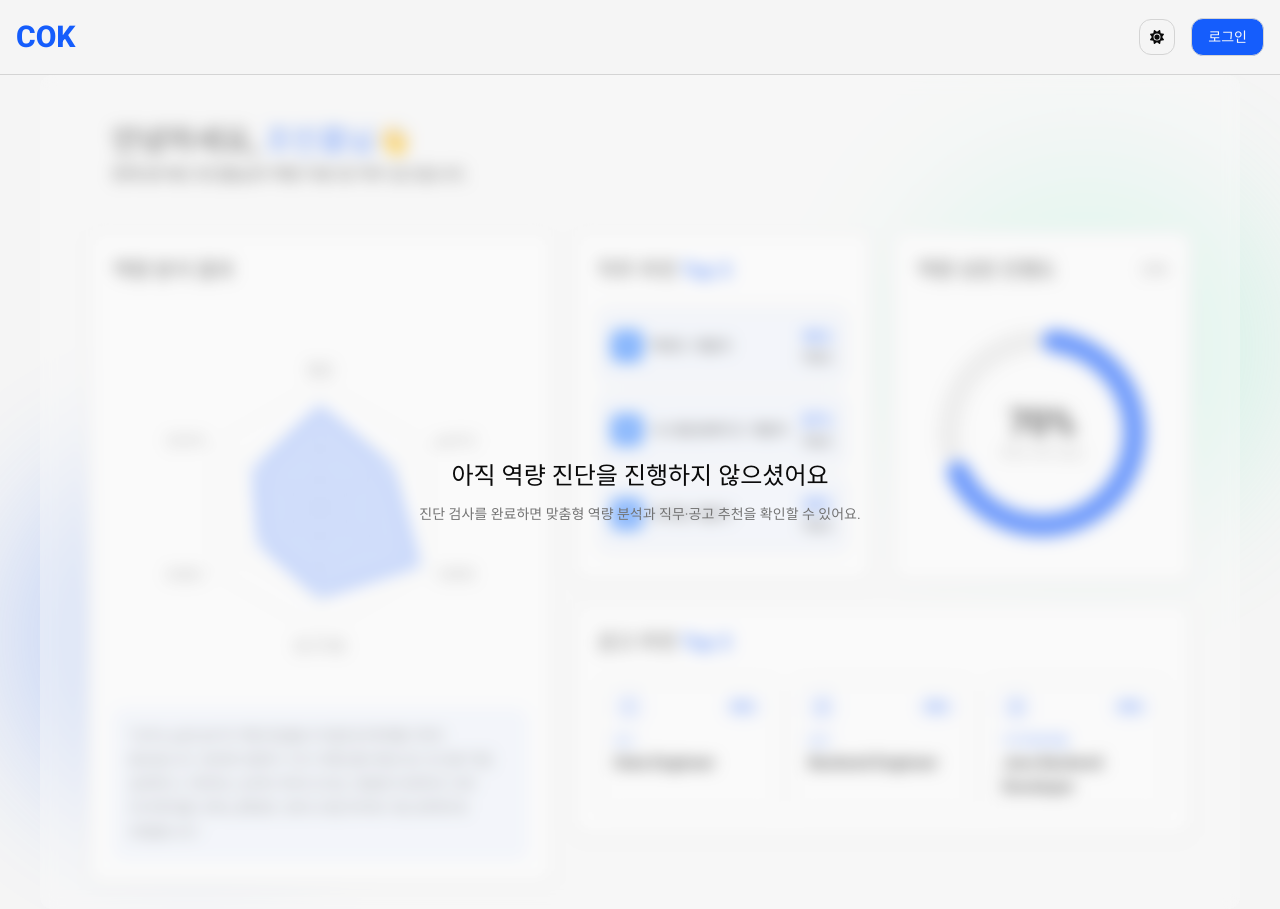
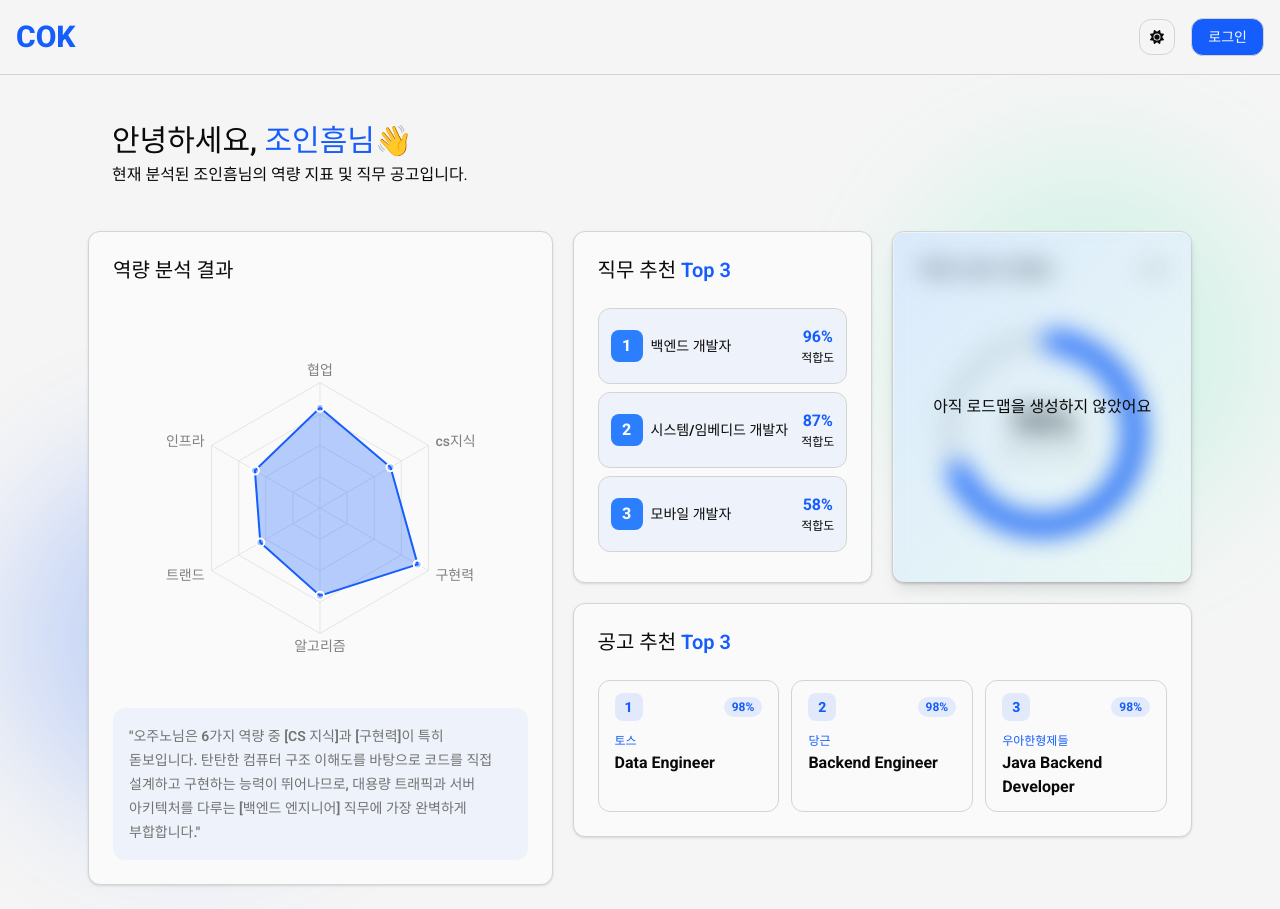
Before and after one commit to seokhan0731/COK, a React (Vite) app in the folder frontend/: page /dashboard in a window 1280 px wide. Built offline with nearby package versions, Linux system fonts and the light colour scheme; no server answers.

Commit message:
_component의 Button.tsx src/component로 이동

```diff
--- a/frontend/src/page/mypage/_component/Button.tsx
+++ b/frontend/src/component/button/Button.tsx
@@ -1,5 +1,5 @@
 import type { ButtonHTMLAttributes } from 'react';
-import { cn } from '../../../util/cn';
+import { cn } from '../../util/cn';
 
 const BASE_STYLES = [
   'px-4 py-2 border border-border rounded-xl font-bold transition duration-200',
--- a/frontend/src/component/header/Header.tsx
+++ b/frontend/src/component/header/Header.tsx
@@ -10,7 +10,7 @@ import LoginModal from '../modal/LoginModal';
 
 /* Component */
 import ProfileIcon from './_component/ProfileIcon';
-import { OutlineButton, PrimaryButton } from '../../page/mypage/_component/Button'; // 나중에 지줘야 함
+import { OutlineButton, PrimaryButton } from '../button/Button';
 
 /* Icon */
 import { FaMoon } from 'react-icons/fa6';
--- a/frontend/src/page/dashboard_page/DashboardPage.tsx
+++ b/frontend/src/page/dashboard_page/DashboardPage.tsx
@@ -36,7 +36,8 @@ const posting: { companyName: string; title: string; match: number }[] = [
 ];
 
 // 진단 검사 완료 여부 (임의값 — 실제로는 API/상태에서 받아옴)
-const hasDiagnosis = false;
+const hasDiagnosis = true;
+const blockLoadMapProgress = true;
 
 const DashboardPage = () => {
   return (
@@ -54,9 +55,12 @@ const DashboardPage = () => {
           'lg:w-96 lg:h-96',
         )}
       />
+
+      {/* 가로 제한 레이아웃 */}
       <div
         className={clsx('relative max-w-300 w-full flex flex-col p-6 gap-5 mx-auto', 'lg:px-12')}
       >
+        {/* Greeting Section */}
         <section className={clsx('flex flex-col p-6 gap-1')}>
           <div className="flex flex-row">
             <span className="text-h3 font-semibold">
@@ -116,7 +120,7 @@ const DashboardPage = () => {
 
               <section
                 className={clsx(
-                  'flex-1 flex flex-col items-center-safe p-6',
+                  'relative flex-1 flex flex-col items-center-safe p-6',
                   'bg-card-background border border-border rounded-xl shadow-sm',
                 )}
               >
@@ -131,6 +135,16 @@ const DashboardPage = () => {
                   )}
                 >
                   <SkillProgressDonutChart percent={70} />
+                </div>
+
+                {/* block */}
+                <div
+                  className={clsx(
+                    'absolute inset-0 flex flex-col justify-center-safe items-center-safe',
+                    'bg-linear-to-br from-blue-300/30 to-emerald-300/10 backdrop-blur-md border border-white/20 rounded-xl shadow-lg',
+                  )}
+                >
+                  <span className="font-semibold">아직 로드맵을 생성하지 않았어요</span>
                 </div>
               </section>
             </div>
--- a/frontend/src/page/mypage/EditProfilePage.tsx
+++ b/frontend/src/page/mypage/EditProfilePage.tsx
@@ -10,7 +10,7 @@ import {
 } from 'react';
 import { Controller, useForm } from 'react-hook-form';
 import { useNavigate } from 'react-router';
-import { OutlineButton, PrimaryButton } from './_component/Button';
+import { OutlineButton, PrimaryButton } from '../../../component/button/Button';
 import TextInput from './_component/TextInput';
 import {
   LucideCake,
--- a/frontend/src/page/mypage/EditSkillPage.tsx
+++ b/frontend/src/page/mypage/EditSkillPage.tsx
@@ -13,7 +13,7 @@ import {
 } from '../../type';
 import { useRef, type ReactNode } from 'react';
 import { Controller, useForm } from 'react-hook-form';
-import { OutlineButton, PrimaryButton } from './_component/Button';
+import { OutlineButton, PrimaryButton } from '../../../component/button/Button';
 import { useProfile, useUpdateSkill } from '../../hook/useProfile';
 import PendingCard from './_component/PendingCard';
 import TextInput from './_component/TextInput';
--- a/frontend/src/page/mypage/ProfilePage.tsx
+++ b/frontend/src/page/mypage/ProfilePage.tsx
@@ -21,7 +21,7 @@ import { NavLink, useNavigate } from 'react-router';
 import DefaultProfile from '../../component/profile/DefaultProfile';
 import { type ReactNode } from 'react';
 import { cn } from '../../util/cn';
-import { OutlineButton, PrimaryButton } from './_component/Button';
+import { OutlineButton, PrimaryButton } from '../../../component/button/Button';
 import { useProfile } from '../../hook/useProfile';
 import PendingCard from './_component/PendingCard';
 import { ALGORITHM_META } from '../../type/profileType';
```
